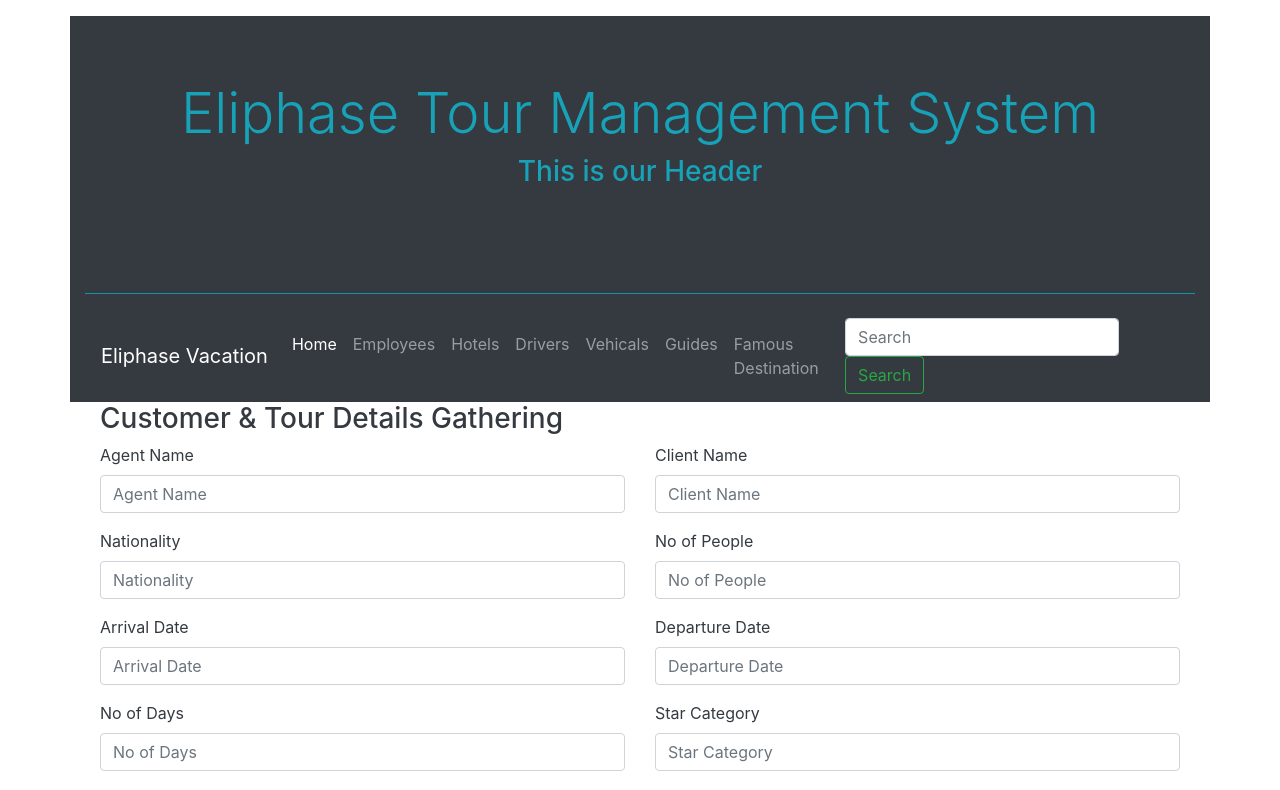
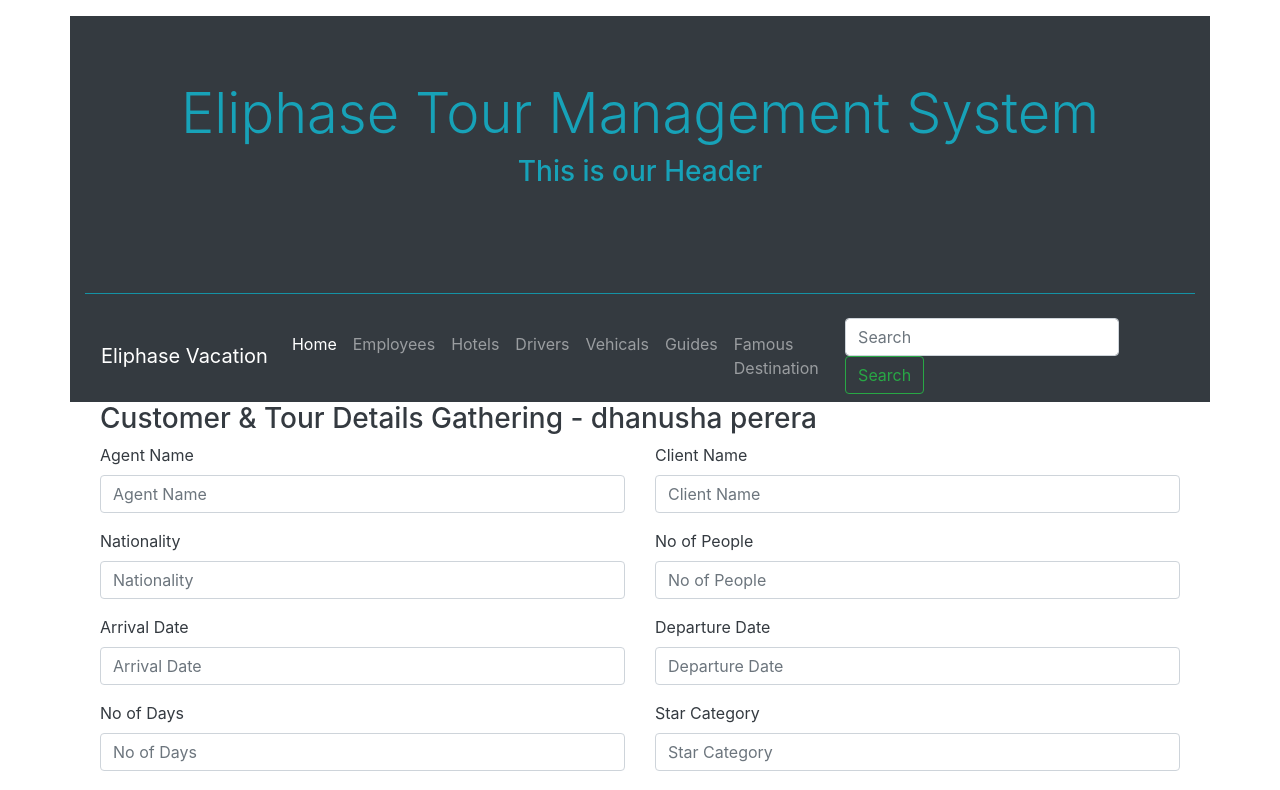
Before and after one commit to janakachinthana/TourManagementSystemAngular, an Angular app: page / in a window 1280 px wide. Shown: the top 790 px of the page. Built offline with nearby package versions, Linux system fonts and the light colour scheme.

Commit message:
Header changed h3
I changed header to my name for test purpose

```diff
--- a/src/app/home/home.component.html
+++ b/src/app/home/home.component.html
@@ -4,7 +4,7 @@
 
       <div class="container-fluid">
           <!-- getting information / SECTION 1 starts here --> <!-- Customer Details section is here -->
-          <h3>Customer & Tour Details Gathering </h3>
+          <h3>Customer & Tour Details Gathering - dhanusha perera </h3>
           <form action="" style="margin: auto;">
             <div class="row">
               <div class="col-lg-6 form-group">
```
Also changed, not shown: .angulardoc.json (added).
